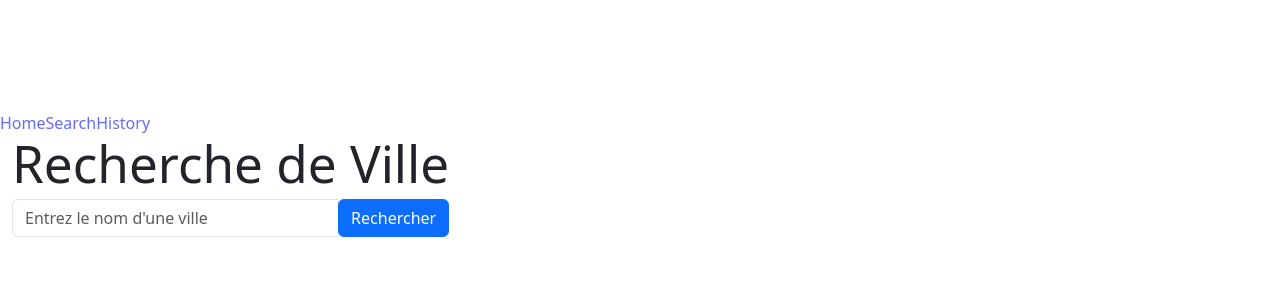
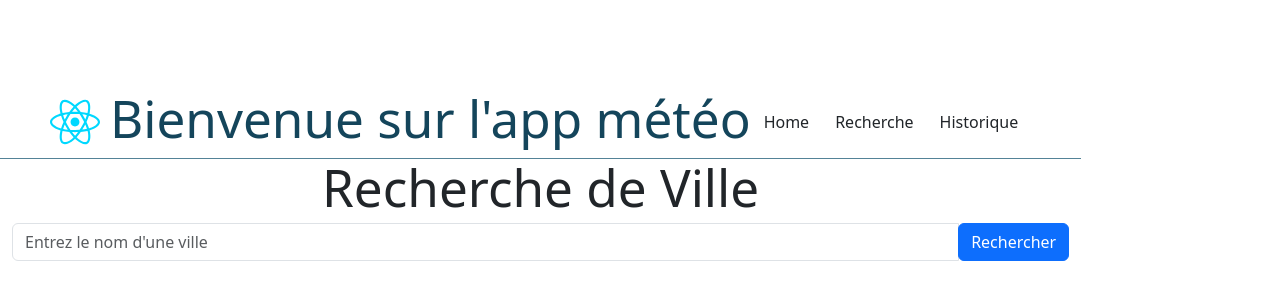
Before and after one commit to AntoineAvn/react-meteo, a React (Vite) app: page /search in a window 1280 px wide. Shown: the part 218-518 px from the top of the page. Built offline with nearby package versions, Linux system fonts and the light colour scheme.

Commit message:
add nav bar style

```diff
--- /dev/null
+++ b/src/components/NavBar/NavBar.css
@@ -0,0 +1,23 @@
+.banniere {
+    /* background-color: #242424; */
+    padding: 3px;
+    color: #14455b;
+    border-bottom: solid 1px #538397;
+    display: flex;
+    flex-direction: row;
+    justify-content: space-between;
+    padding-left: 50px;
+    padding-right: 50px;
+}
+
+.banniere div{
+    display: flex;
+    flex-direction: row;
+    align-items: center;
+}
+
+.banniere img {
+    width: 50px;
+    height: 50px;
+    margin-right: 10px;
+}
--- a/src/components/NavBar/NavBar.jsx
+++ b/src/components/NavBar/NavBar.jsx
@@ -1,12 +1,21 @@
-const NavBar = () => {
+import { Link } from 'react-router-dom';
+import logo from '../../assets/react.svg';
+import './NavBar.css';
+
+function NavBar(){
   return (
-    <div>
-        <a href="/">Home</a>
-        <a href="/search">Search</a>
-        <a href="/history">History</a>
-
-    </div>
-  )
+      <div className="banniere">
+          <div>
+              <img src={logo} className="img_logo" alt="logo" />
+              <h1 className="titre">Bienvenue sur l'app météo</h1>
+          </div>
+          <div>
+              <Link to="/"><button className="btn">Home</button></Link>
+              <Link to="/search"><button className="btn">Recherche</button></Link>
+              <Link to="/history"><button className="btn">Historique</button></Link>
+          </div>
+      </div>
+  );
 }
 
-export default NavBar
+export default NavBar;
```
